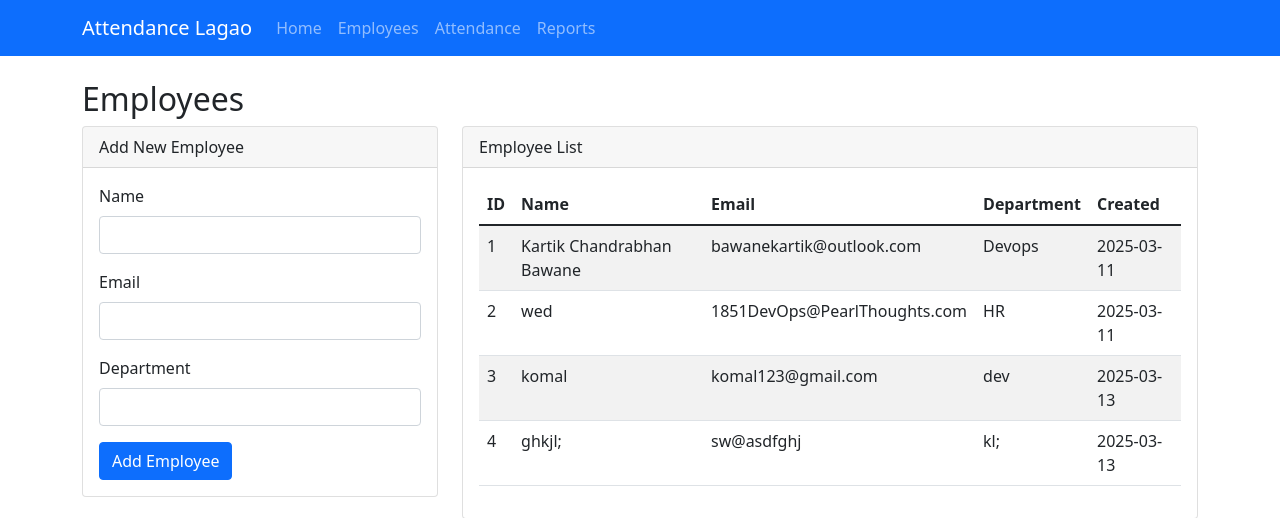
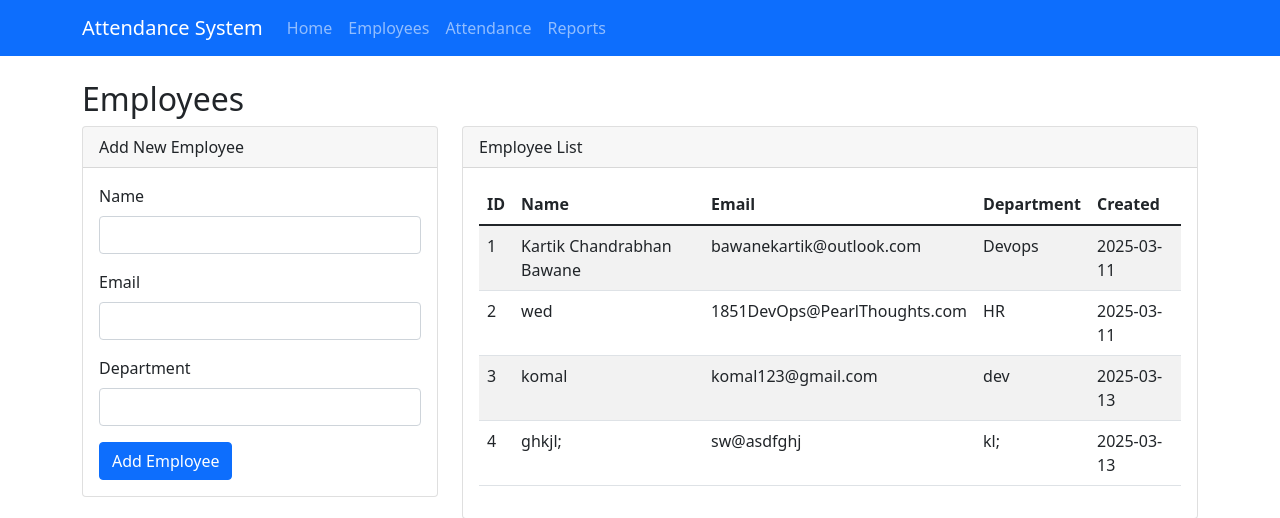
Before and after one commit to shwetaraut815/Attendance, a Flask app: page /employees in a window 1280 px wide. Shown: the top 518 px of the page. Run offline with Flask 2, Linux system fonts and the light colour scheme; data comes from the database, SQL or seed files in the repository; some libraries are stand-ins or nearby versions.

Commit message:
Update base.html

```diff
--- a/app/templates/base.html
+++ b/app/templates/base.html
@@ -10,7 +10,7 @@
 <body>
     <nav class="navbar navbar-expand-lg navbar-dark bg-primary">
         <div class="container">
-            <a class="navbar-brand" href="{{ url_for('main.index') }}">Attendance Lagao </a>
+            <a class="navbar-brand" href="{{ url_for('main.index') }}">Attendance System </a>
             <button class="navbar-toggler" type="button" data-bs-toggle="collapse" data-bs-target="#navbarNav">
                 <span class="navbar-toggler-icon"></span>
             </button>
```
